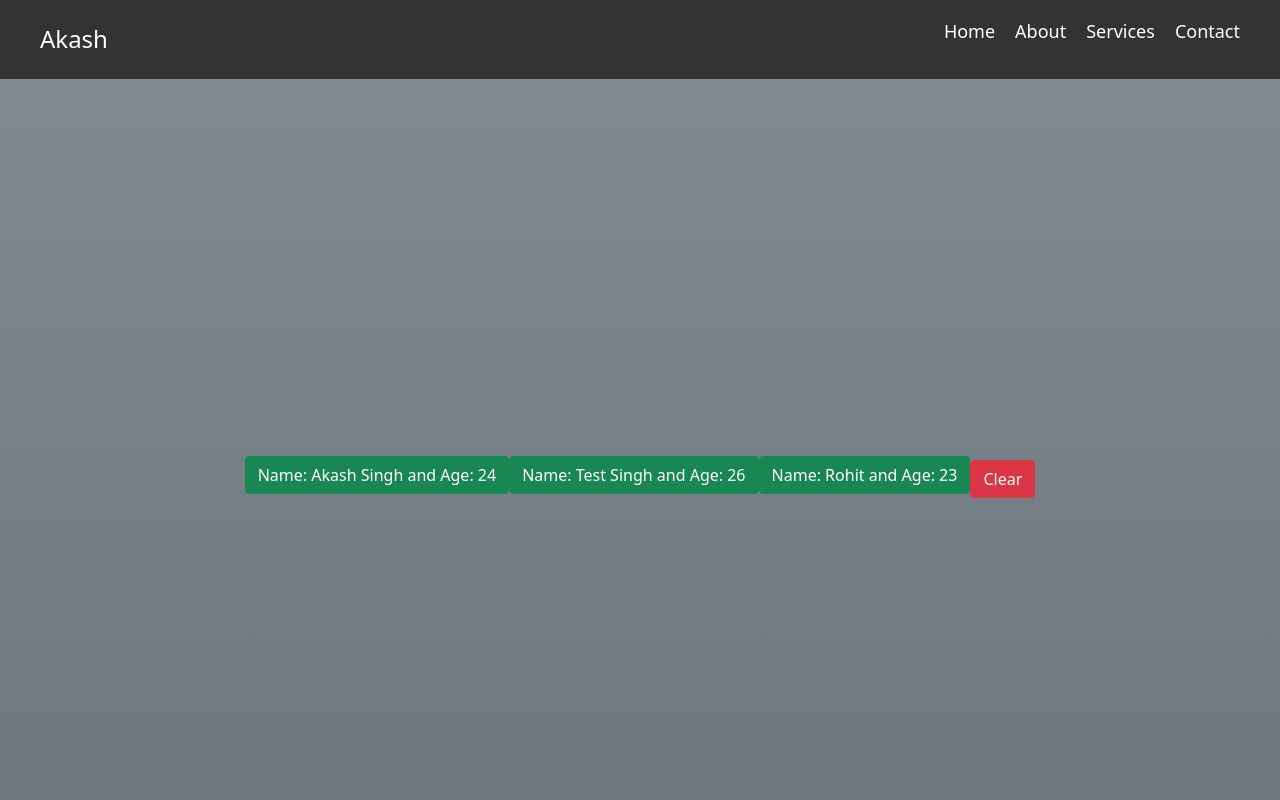
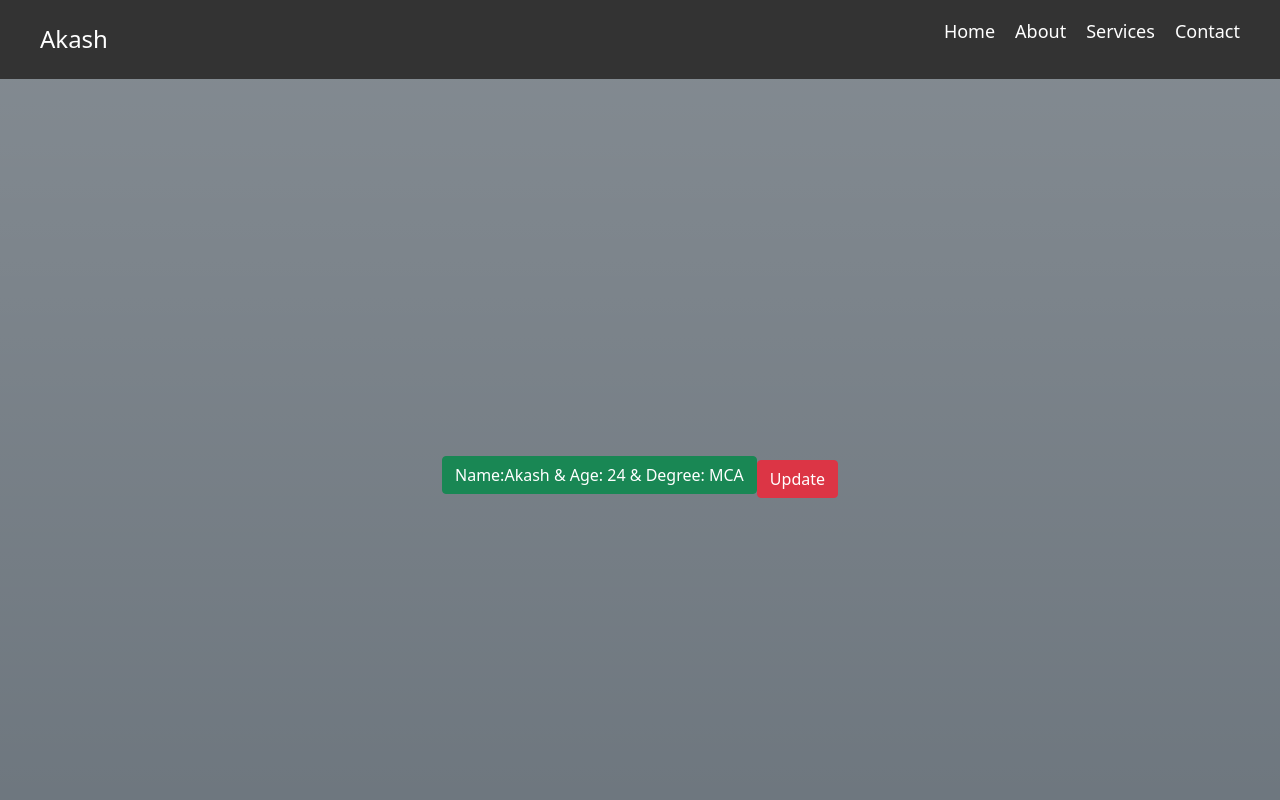
Before and after one commit to AkashThakur14/ReactHooksPrac, a React (Vite) app: page / in a window 1280 px wide. Shown: the top 800 px of the page. Built offline with nearby package versions, Linux system fonts and the light colour scheme.

Commit message:
useStateObject

```diff
--- a/src/App.jsx
+++ b/src/App.jsx
@@ -4,6 +4,7 @@ import { HeroSection } from "./components/HeroSection";
 import "./App.css"
 import { RuleHooks } from "./components/RuleHooks";
 import { UseStateArray } from "./components/UseStateArray";
+import { UseStateObject } from "./components/UseStateObject";
 
 
 const App = () => {
@@ -12,7 +13,8 @@ const App = () => {
       <Navbar />
       {/* <HeroSection /> */}
       {/* <RuleHooks /> */}
-      <UseStateArray />
+      {/* <UseStateArray /> */}
+      <UseStateObject />
       <Footer />
     </div>
   )
--- /dev/null
+++ b/src/components/UseStateObject.jsx
@@ -0,0 +1,21 @@
+import React , {useState} from 'react'
+
+export const UseStateObject = () => {
+    const [myObject , setMyObject] = useState({
+        myName:"Akash", myAge:24, degree:"MCA",
+    });
+
+const changeObjData = () =>{
+setMyObject({...myObject, myName:"Akash Thakur"});
+}
+    return (
+        <>
+
+            <section className="hero-container text-center bg-secondary bg-gradient">
+                <h2 className='btn btn-success'>Name:{myObject.myName} & Age: {myObject.myAge} & Degree: {myObject.degree}</h2>
+                <button className='btn btn-danger' onClick={changeObjData}>Update</button>
+            </section>
+
+        </>
+    )
+}
```
